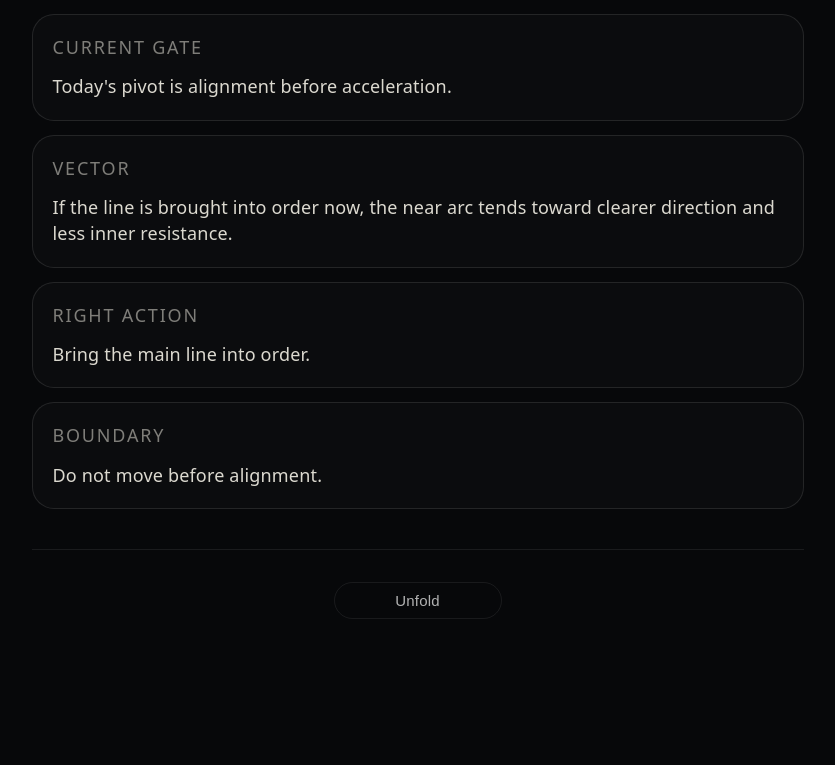
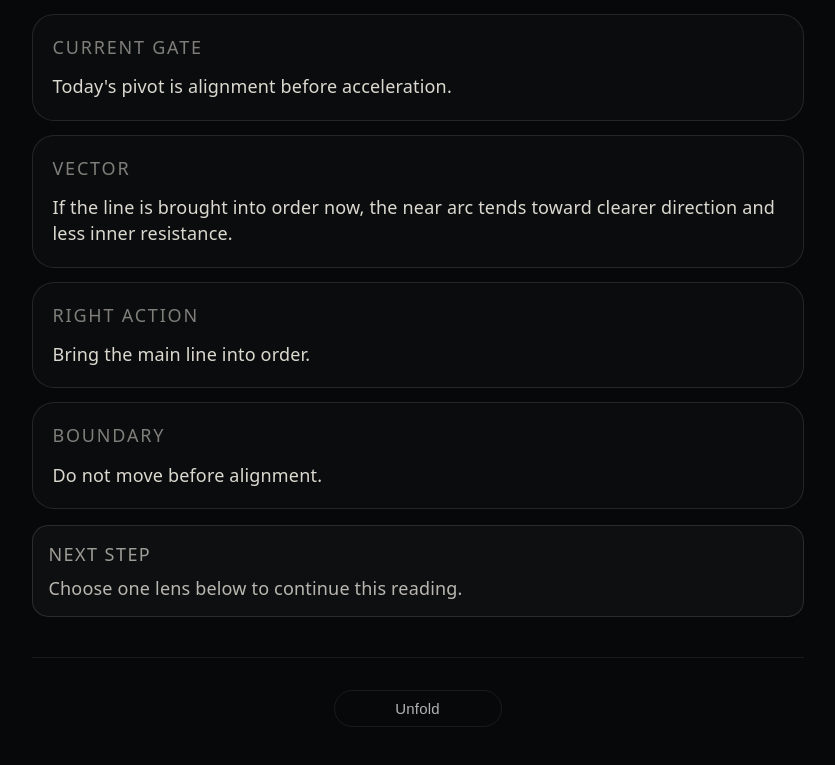
Before and after one commit to AiBhrigu/bhrigu-portal, a Next.js app: page /reading in a window 1280 px wide. Shown: the part 1115-1880 px from the top of the page, without its empty margins (215-1050 px from the left). Built offline with nearby package versions, Linux system fonts and the light colour scheme.

Commit message:
reading: move next-step action cell into live layer v0.1

```diff
--- a/pages/reading.js
+++ b/pages/reading.js
@@ -427,6 +427,24 @@ export default function Reading({ temporal }) {
         </div>
       </section>
 
+            <div
+              data-reading-nav-action-cell-live="READING_NAVIGATOR_ACTION_CELL_LIVE_LAYER_V0_1"
+              data-reading-nav-action-cell="READING_NAVIGATOR_ACTION_CELL_V0_1"
+              style={{
+                marginTop: 16,
+                marginBottom: 16,
+                padding: "14px 16px",
+                borderRadius: 16,
+                border: "1px solid rgba(255,255,255,0.12)",
+                background: "rgba(255,255,255,0.03)"
+              }}
+            >
+              <p style={label}>Next step</p>
+              <p style={{ fontSize: 16, lineHeight: 1.5, marginTop: 6, marginBottom: 0, opacity: 0.78 }}>
+                Choose one lens below to continue this reading.
+              </p>
+            </div>
+
       <section style={unfoldWrap}>
         <div style={{ display: "flex", justifyContent: "center" }}>
           <button type="button" onClick={() => setCosmoActive(v => !v)} style={gate}>
```
